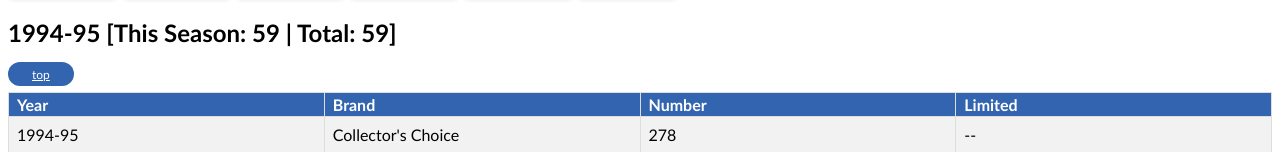
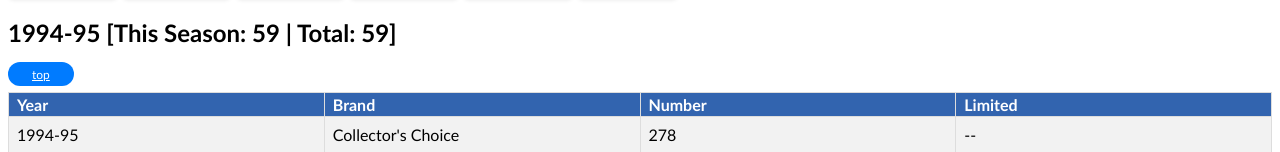
Before and after one commit to AndreasBild/card-collectionJava, a plain HTML site: page output/index.html in a window 1280 px wide. Shown: the part 258-410 px from the top of the page. Drawn offline with Linux system fonts and the light colour scheme; files that its build step writes are made by us from their sources.

Commit message:
changed back to top link color

```diff
--- a/src/main/resources/css/main.css
+++ b/src/main/resources/css/main.css
@@ -41,7 +41,7 @@ a {
     padding-right: 2em;
     padding-left: 2em;
     padding-bottom: 0.4em;
-    background-color: #3264af;
+    background-color: #007bff;
     color: white;
 }
 
```
